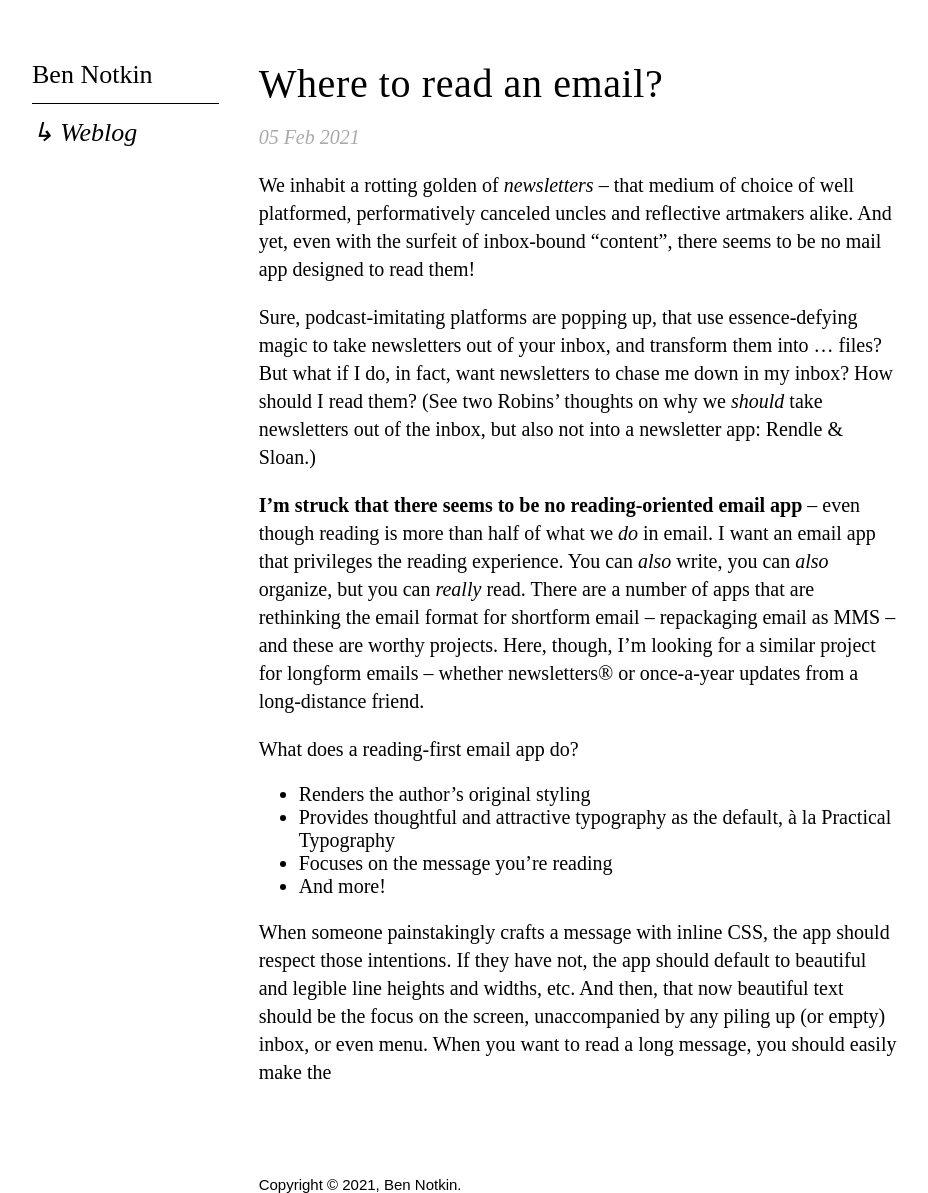
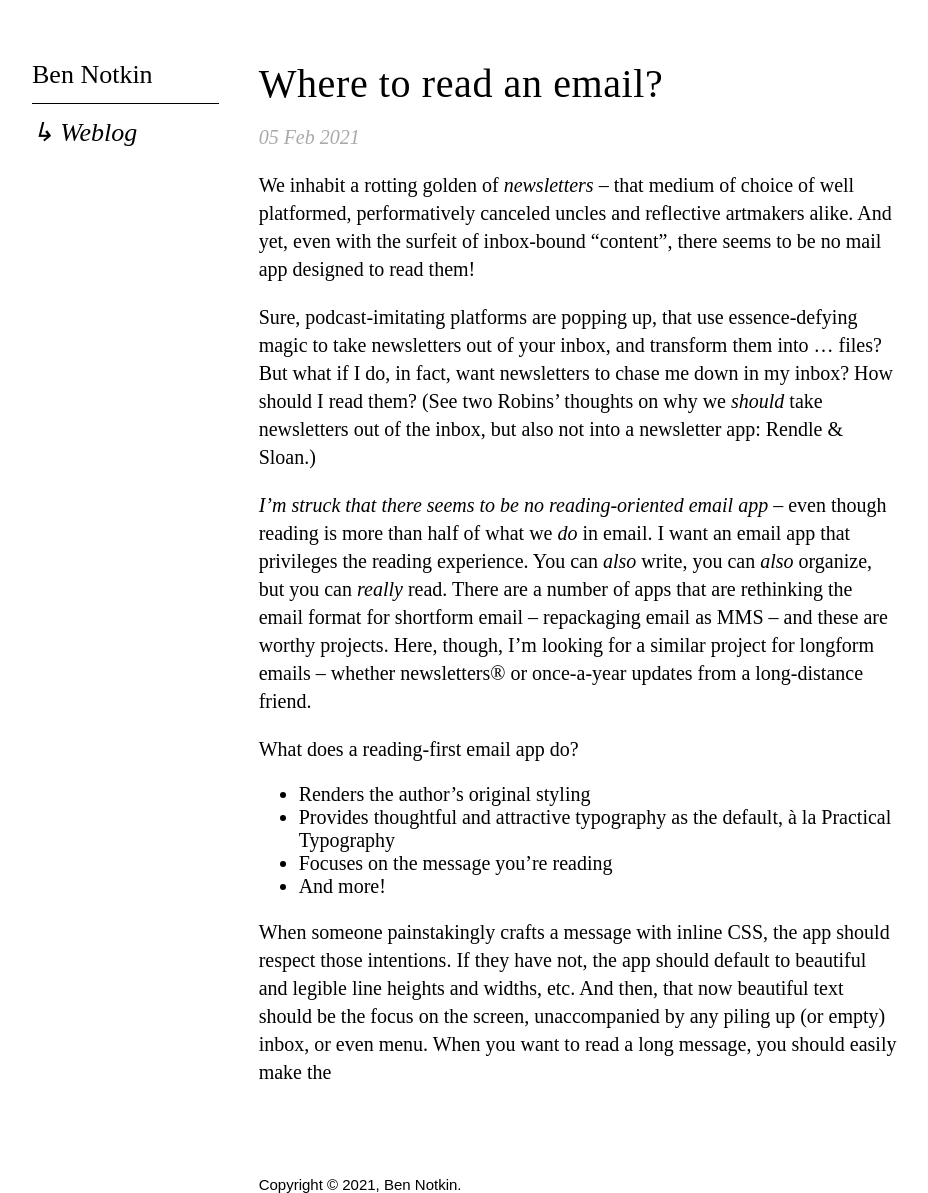
Before and after one commit to bennotkin/bennotkin.github.io, a Jekyll site: the page built from _posts/2021-02-05-reading-first-email-app.md, in a window 1280 px wide. Shown: the whole page, without its empty margins (108-1036 px from the left). Built offline with Jekyll 4.4.1, drawn with Linux system fonts in a browser that asks for light colours.

```diff
--- a/_posts/2021-02-05-reading-first-email-app.md
+++ b/_posts/2021-02-05-reading-first-email-app.md
@@ -9,7 +9,7 @@ We inhabit a rotting golden of _newsletters_ – that medium of choice of well p
 
 Sure, podcast-imitating platforms are popping up, that use essence-defying magic to take newsletters out of your inbox, and transform them into ... files? But what if I do, in fact, want newsletters to chase me down in my inbox? How should I read them? (See two Robins' thoughts on why we _should_ take newsletters out of the inbox, but also not into a newsletter app: [Rendle](https://www.robinrendle.com/essays/newsletters) & [Sloan](https://society.robinsloan.com/archive/january-2021/).)
 
-**I'm struck that there seems to be no reading-oriented email app** – even though reading is more than half of what we _do_ in email. I want an email app that privileges the reading experience. You can _also_ write, you can _also_ organize, but you can _really_ read. There are a number of apps that are rethinking the email format for shortform email – repackaging email as MMS – and these are worthy projects. Here, though, I'm looking for a similar project for longform emails – whether newsletters® or once-a-year updates from a long-distance friend.
+*I'm struck that there seems to be no reading-oriented email app* – even though reading is more than half of what we _do_ in email. I want an email app that privileges the reading experience. You can _also_ write, you can _also_ organize, but you can _really_ read. There are a number of apps that are rethinking the email format for shortform email – repackaging email as MMS – and these are worthy projects. Here, though, I'm looking for a similar project for longform emails – whether newsletters® or once-a-year updates from a long-distance friend.
 
 What does a reading-first email app do?
 - Renders the author's original styling
```
